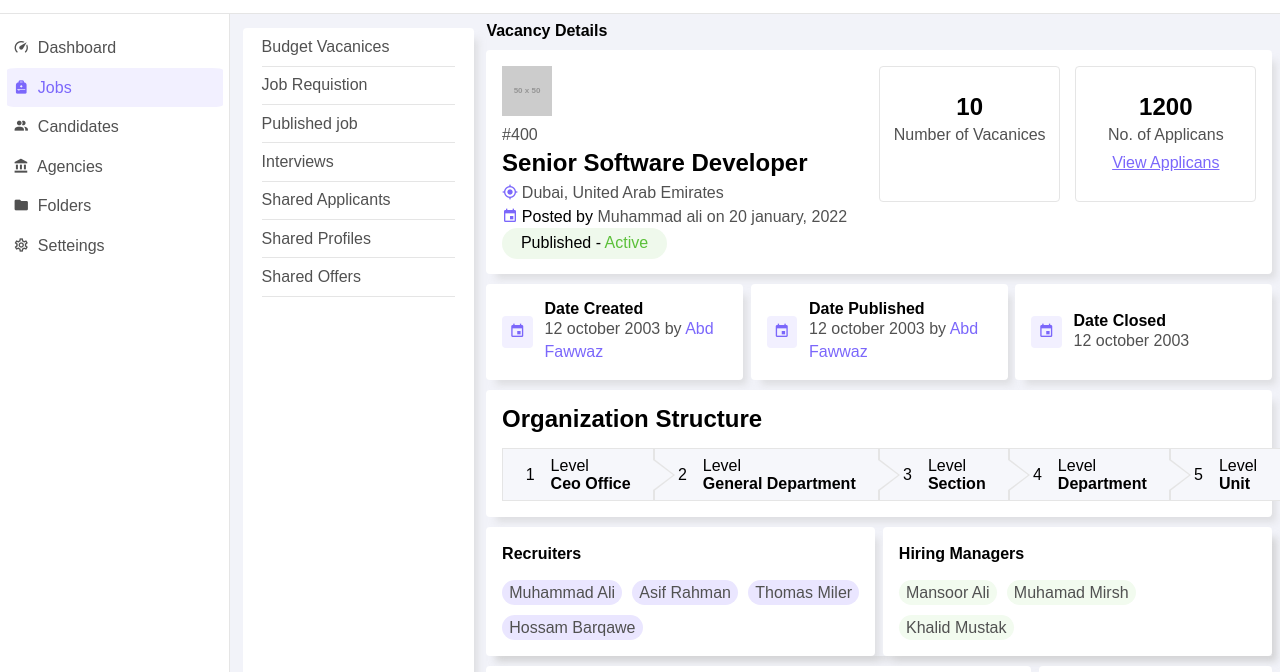
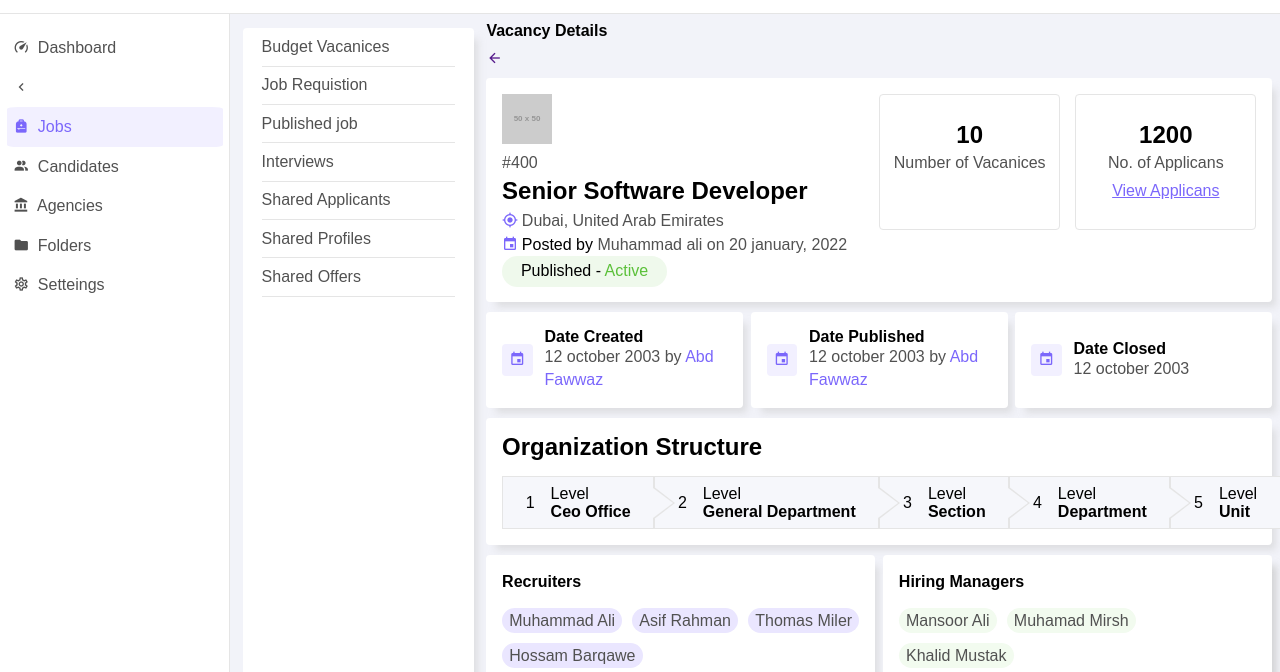
Before and after one commit to abozainih/abozainih.github.io, a plain HTML site: page index.html in a window 1280 px wide. Shown: the part 73-745 px from the top of the page. Drawn offline with Linux system fonts and the light colour scheme; placeholder pictures from the web are drawn by us.

Commit message:
arrows fix

```diff
--- a/index.html
+++ b/index.html
@@ -59,7 +59,9 @@
                     <i class="mdi mdi-speedometer"></i>
                     Dashboard
                 </a>
+                <a href=""><i class="mdi mdi-chevron-left"></i></a>
             </li>
+
             <li class="active">
                 <a href="">
                     <i class="mdi mdi-bag-personal"></i>
@@ -107,6 +109,7 @@
     </aside>
     <section id="details">
         <p>Vacancy Details</p>
+        <a href=""><i class="mdi mdi-arrow-left"></i></a>
         <div id="jobInfo">
             <div id="jobDetails">
                 <img src="http://via.placeholder.com/50x50" alt="">
```
